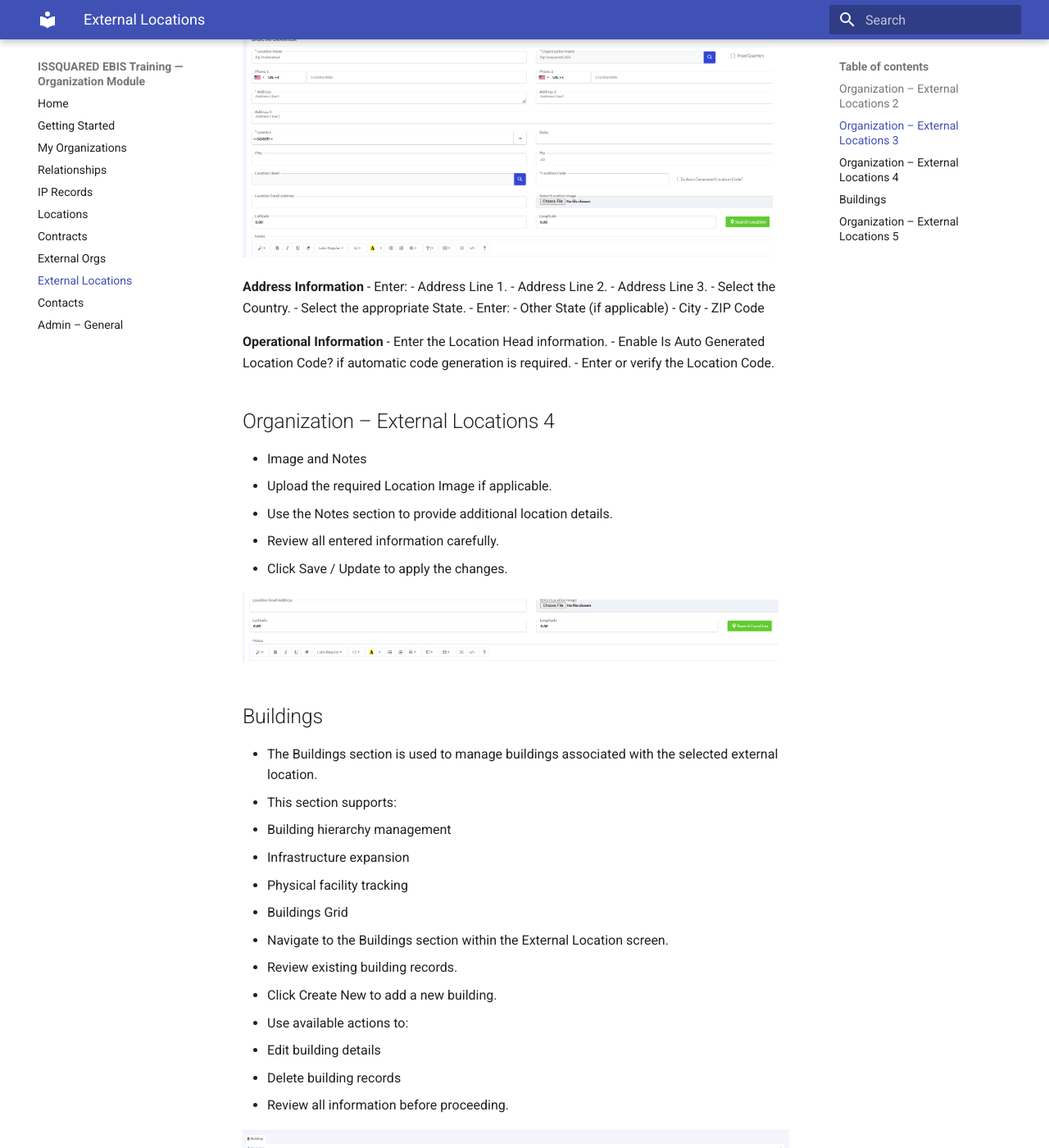
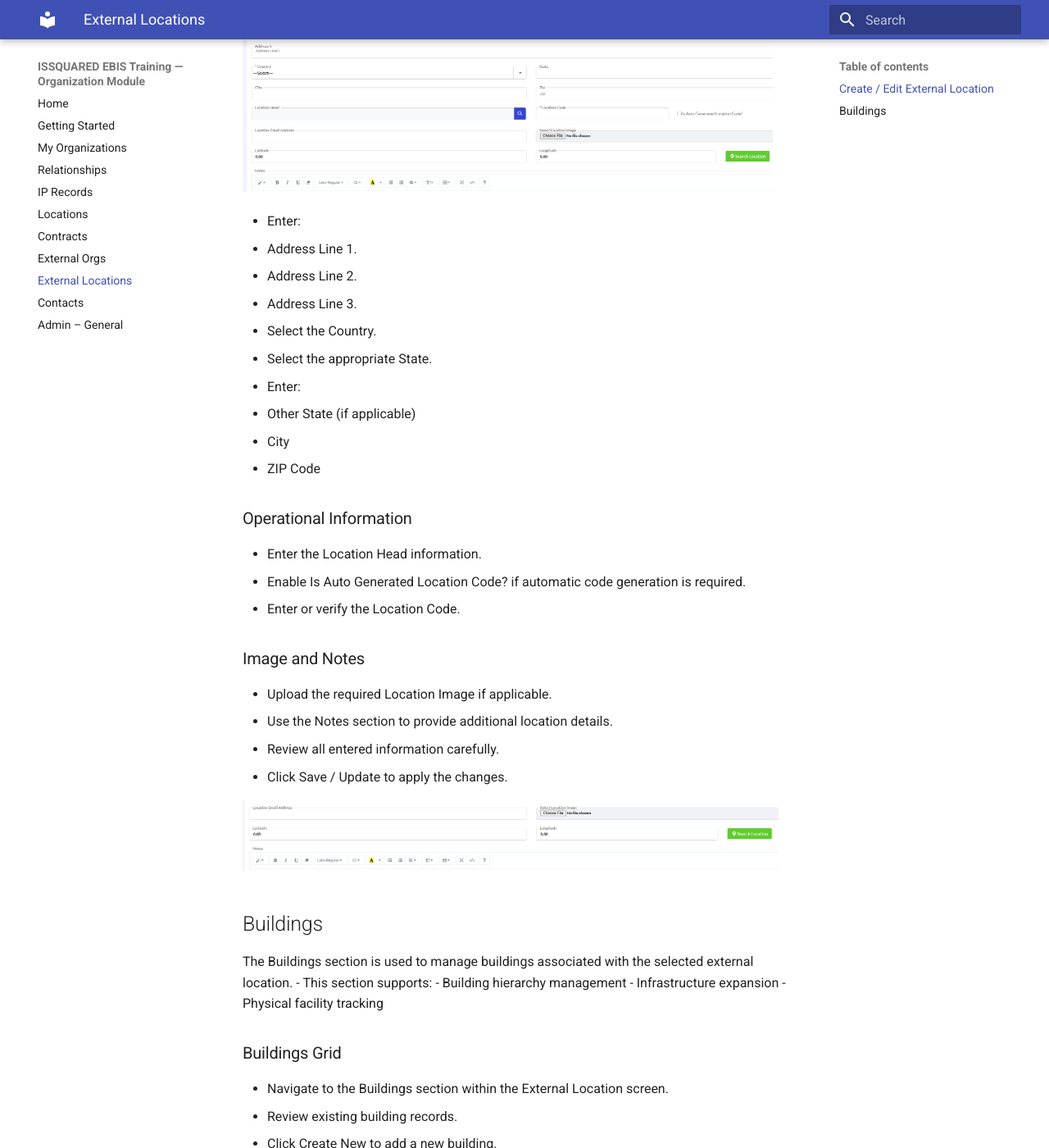
Before and after one commit to SatyaDora/ebis-org-docs, an MkDocs documentation site: the page built from docs/organization-external-locations.md, in a window 1280 px wide and 1400 px high, scrolled down 1723 px. Shown: the whole window at 82% size. Built offline with MkDocs 1.6.1 and Material for MkDocs 9.7.7, drawn with Linux system fonts in a browser that asks for light colours; some of the changed text lies outside the part shown.

Commit message:
Refactor external locations documentation structure
Updated section titles and removed redundant headings for clarity.

```diff
--- a/docs/organization-external-locations.md
+++ b/docs/organization-external-locations.md
@@ -16,11 +16,10 @@
 
 ![](media/slide088_img2.png){width=95%}
 
-## Organization – External Locations 2
+## Create / Edit External Location
 
-- Create / Edit External Location.
-- The Create / Edit External Location screen is used to maintain detailed address, communication, and operational information for external organization locations.
-- This screen also serves as the parent configuration layer for buildings associated with the location.
+The Create / Edit External Location screen is used to maintain detailed address, communication, and operational information for external organization locations.
+This screen also serves as the parent configuration layer for buildings associated with the location.
 
 **Basic Information**
 **Location Details**
@@ -36,11 +35,10 @@
 
 ![](media/slide089_img2.png){width=89%}
 
-## Organization – External Locations 3
+### Address Information
 
 ![](media/slide090_img1.png){width=94%}
 
-**Address Information**
 - Enter:
  - Address Line 1.
  - Address Line 2.
@@ -52,14 +50,12 @@
  - City
  - ZIP Code
 
-**Operational Information**
+### Operational Information
 - Enter the Location Head information.
 - Enable Is Auto Generated Location Code? if automatic code generation is required.
 - Enter or verify the Location Code.
 
-## Organization – External Locations 4
-
-- Image and Notes
+### Image and Notes
 - Upload the required Location Image if applicable.
 - Use the Notes section to provide additional location details.
 - Review all entered information carefully.
@@ -69,13 +65,13 @@
 
 ## Buildings
 
-- The Buildings section is used to manage buildings associated with the selected external location.
+The Buildings section is used to manage buildings associated with the selected external location.
 - This section supports:
 - Building hierarchy management
 - Infrastructure expansion
 - Physical facility tracking
 
-- Buildings Grid
+### Buildings Grid
 - Navigate to the Buildings section within the External Location screen.
 - Review existing building records.
 - Click Create New to add a new building.
@@ -86,9 +82,8 @@
 
 ![](media/slide092_img1.png){width=97%}
 
-## Organization – External Locations 5
+### Address Information
 
-**Address Information**
 - Enter:
  - Address Line 1.
  - Address Line 2.
@@ -101,7 +96,8 @@
 
 ![](media/slide094_img1.png){width=96%}
 
-**Operational Information**
+### Operational Information
+
 - Enter the Location Head information.
 - Enable Is Auto Generated Location Code? if automatic code generation is required.
 - Enter or verify the Location Code.
```
